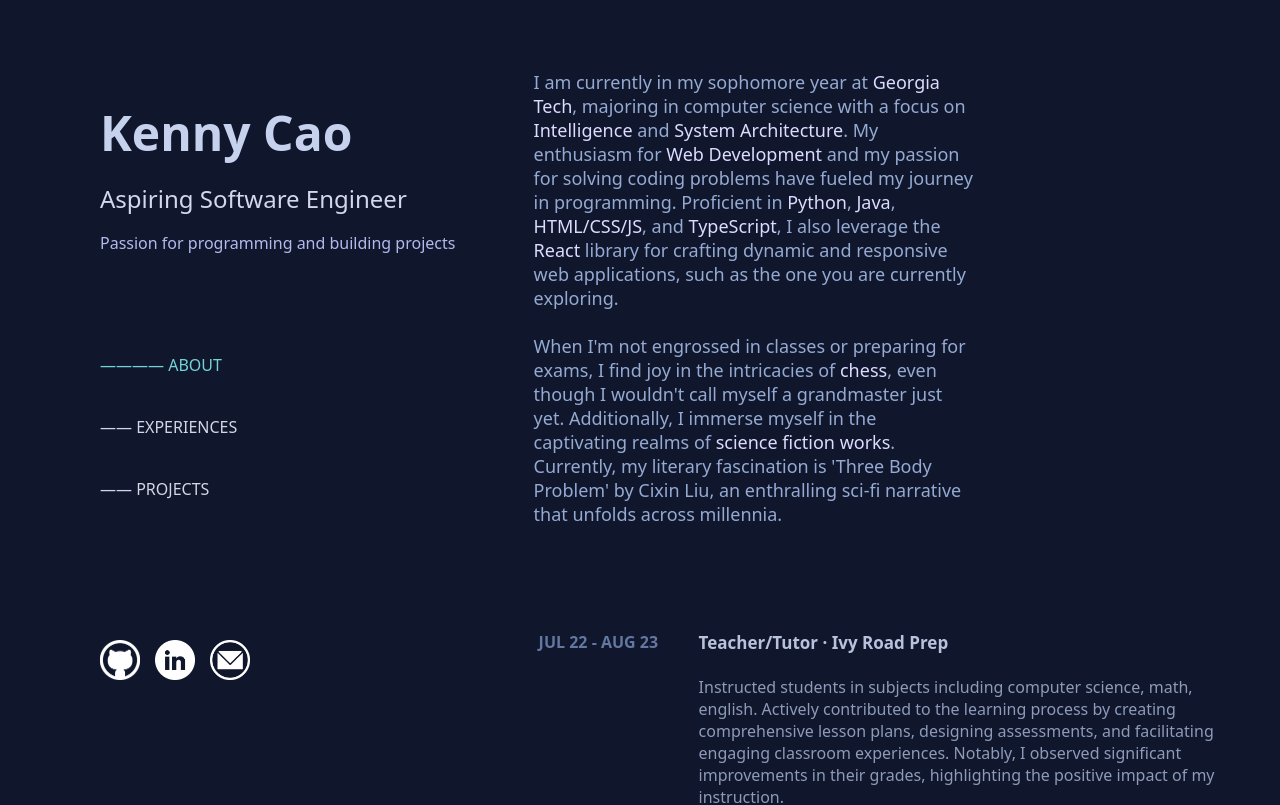
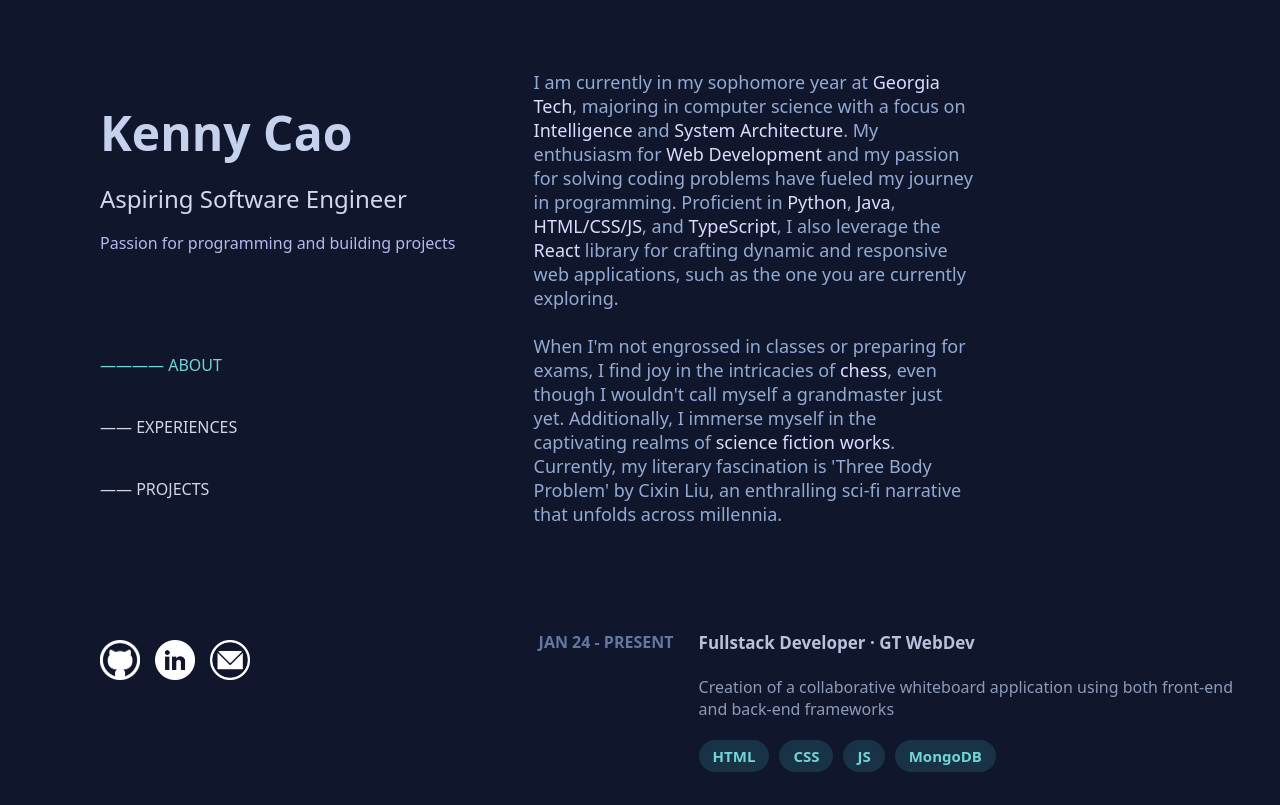
Before and after one commit to kcao0918/personal-website, a React (Create React App) app: page / in a window 1280 px wide. Shown: the top 805 px of the page. Built offline with nearby package versions, Linux system fonts and the light colour scheme.

Commit message:
updated experiences page

```diff
--- a/src/components/Experiences.tsx
+++ b/src/components/Experiences.tsx
@@ -3,6 +3,19 @@
 
 const Experiences = () => {
     const experiences = [
+        {
+            date: "JAN 24 - PRESENT",
+            position: "Fullstack Developer · GT WebDev",
+            description: "Creation of a collaborative whiteboard application using both front-end and back-end frameworks",
+            techstack: ["HTML", "CSS", "JS", "MongoDB"],
+        },
+        {
+            date: "JAN 24 - PRESENT",
+            position:
+                "Undergraduate Researcher · Georgia Tech Financial Services and Innovation Lab",
+            description: "Training a classifier using a dataset aimed at organizing news headlines by topic. Implementing a method to automatically discern financially relevant news by utilizing stock price movements and news headlines",
+            techstack: [],
+        },
         {
             date: "JUL 22 - AUG 23",
             position: "Teacher/Tutor · Ivy Road Prep",
@@ -15,7 +28,13 @@
             position: "App Developer",
             description:
                 "Utilized app development tools, including Flutter and Android Studio. Acquired proficiency in Dart and Java programming languages to design functional user interfaces. Notable projects include a cold calling application and the dynamic app Gide, enabling shops to register and manage discounts. Users can seamlessly input their location and discover nearby shops, enhancing convenience and accessibility.",
-      techstack: ["Android Studio", "Java", "Flutter", "Dart", "Firebase"],
+            techstack: [
+                "Android Studio",
+                "Java",
+                "Flutter",
+                "Dart",
+                "Firebase",
+            ],
         },
         {
             date: "OCT 20 - MAY 21",
@@ -39,7 +58,9 @@
                 <div className={styles.Item}>
                     <div className={styles.ItemDate}>{experience.date}</div>
                     <div className={styles.ItemBody}>
-            <div className={styles.ItemPosition}>{experience.position}</div>
+                        <div className={styles.ItemPosition}>
+                            {experience.position}
+                        </div>
                         <br />
                         {experience.description}
                         <div className={styles.TechList}>
```
Lines whose indentation alone changed are shown as unchanged.
